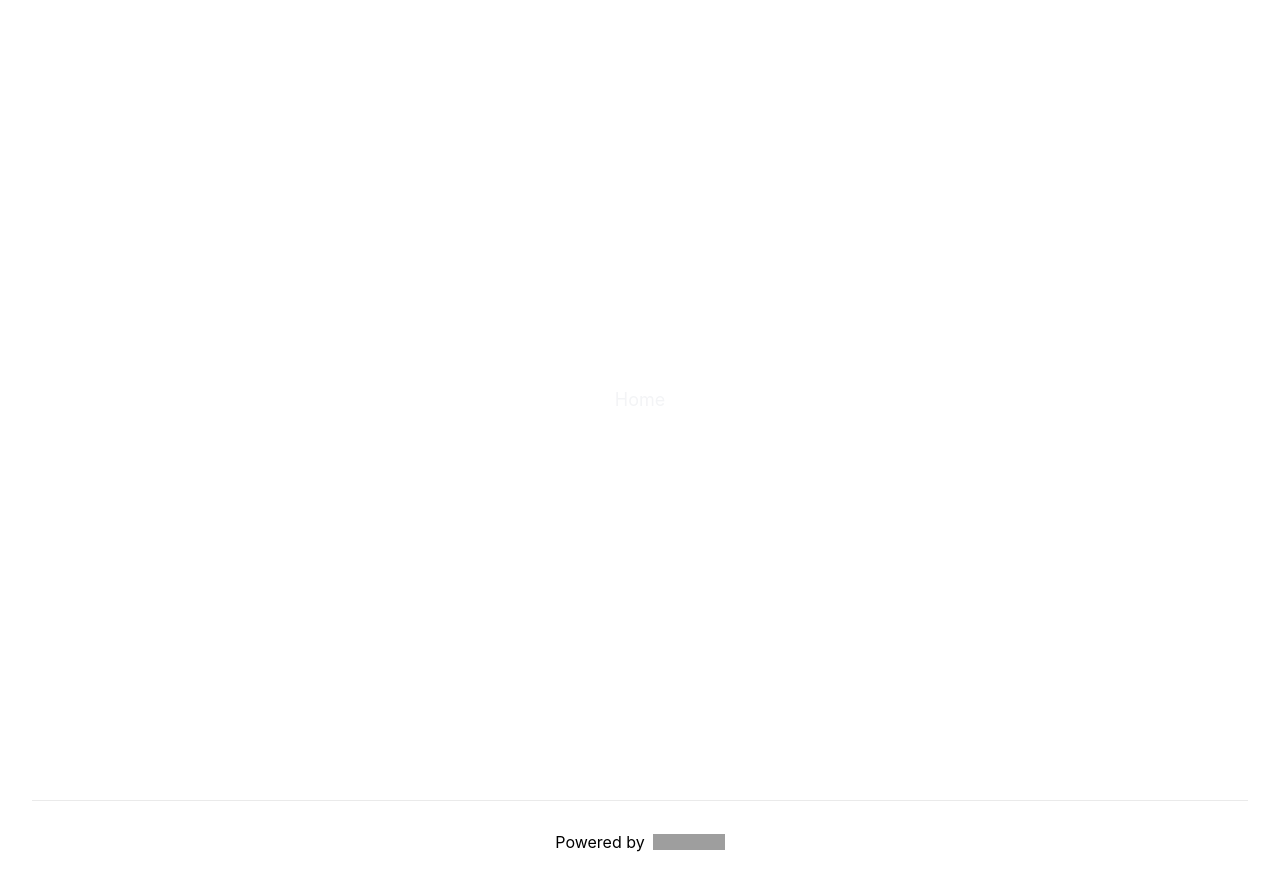
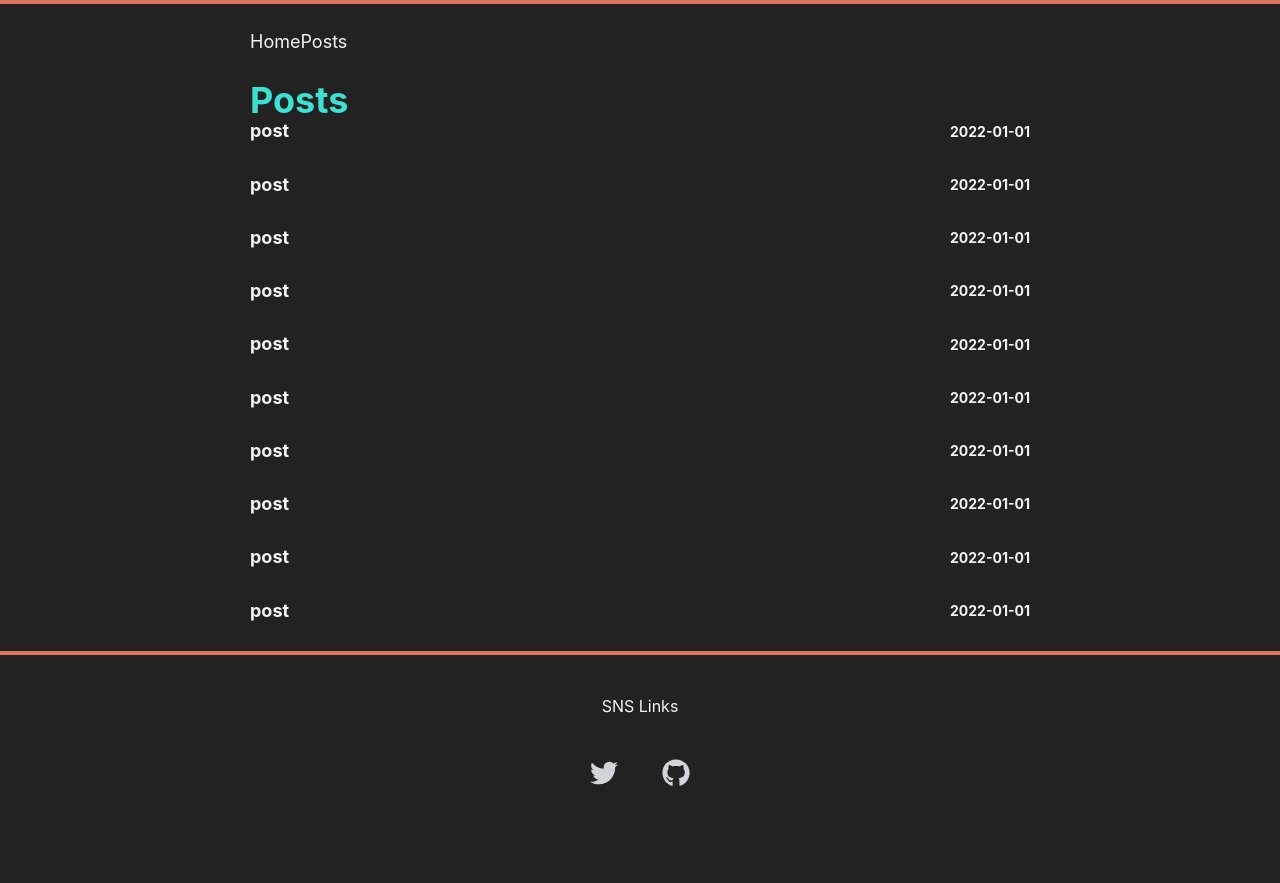
Before and after one commit to tk1351/Gullfoss, a Next.js app in the folder app/: page / in a window 1280 px wide. After the commit the page ends 831 px from the top, so only its background shows below. Built offline with nearby package versions, Linux system fonts and the light colour scheme; grey boxes are pictures that could not be loaded.

Commit message:
feat: MainView追加

```diff
--- a/app/src/components/molecules/BaseItem/BaseItem.tsx
+++ b/app/src/components/molecules/BaseItem/BaseItem.tsx
@@ -11,9 +11,11 @@ type Props = {
 const BaseItem: VFC<Props> = ({ title, date }) => {
   const { item } = styles
   return (
-    <li className={item}>
-      <BaseHeading4 text={title} />
-      <BaseDate date={date} />
+    <li>
+      <article className={item}>
+        <BaseHeading4 text={title} />
+        <BaseDate date={date} />
+      </article>
     </li>
   )
 }
--- a/app/src/components/organisms/BaseFooter/BaseFooter.module.css
+++ b/app/src/components/organisms/BaseFooter/BaseFooter.module.css
@@ -3,7 +3,7 @@
     flex-direction: column;
     justify-content: space-evenly;
     align-items: center;
-    width: 100vw;
+    width: 100%;
     height: 180px;
     border-top: 4px solid #DC745E;
 }
--- a/app/src/components/organisms/BaseHeader/BaseHeader.module.css
+++ b/app/src/components/organisms/BaseHeader/BaseHeader.module.css
@@ -1,15 +1,14 @@
 .nav {
-    width: 100vw;
-    height: 40px;
+    width: 100%;
+    height: 80px;
     border-top: 4px solid #DC745E;
 }
 
 .list {
-    width: 200px;
+    width: 400px;
     height: 100%;
     display: flex;
-    justify-content: space-between;
     align-items: center;
     margin: 0;
-    padding: 0 50px;
+    padding: 0 250px;
 }
--- /dev/null
+++ b/app/src/components/pages/MainPage/MainPage.tsx
@@ -0,0 +1,20 @@
+import { VFC } from 'react'
+import MainView from '../../templates/MainView/MainView'
+
+const MainPage: VFC = () => {
+  const items: { title: string; date: string }[] = [
+    { title: 'post', date: '2022-01-01' },
+    { title: 'post', date: '2022-01-01' },
+    { title: 'post', date: '2022-01-01' },
+    { title: 'post', date: '2022-01-01' },
+    { title: 'post', date: '2022-01-01' },
+    { title: 'post', date: '2022-01-01' },
+    { title: 'post', date: '2022-01-01' },
+    { title: 'post', date: '2022-01-01' },
+    { title: 'post', date: '2022-01-01' },
+    { title: 'post', date: '2022-01-01' },
+  ]
+  return <MainView heading={'Posts'} items={items} />
+}
+
+export default MainPage
--- /dev/null
+++ b/app/src/components/templates/MainView/MainView.module.css
@@ -0,0 +1,12 @@
+.wrapper {
+    width: 100%;
+    padding: 0 250px;
+}
+
+.articleList {
+    height: 500px;
+    display: flex;
+    flex-direction: column;
+    justify-content: space-between;
+    margin-bottom: 30px;
+}
--- /dev/null
+++ b/app/src/components/templates/MainView/MainView.tsx
@@ -0,0 +1,28 @@
+import { VFC } from 'react'
+import styles from './MainView.module.css'
+import BaseHeading2 from '../../atoms/BaseHeading2/BaseHeading2'
+import BaseItem from '../../molecules/BaseItem/BaseItem'
+
+type Props = {
+  heading: string
+  items: {
+    title: string
+    date: string
+  }[]
+}
+
+const MainView: VFC<Props> = ({ heading, items }) => {
+  const { wrapper, articleList } = styles
+  return (
+    <div className={wrapper}>
+      <BaseHeading2 text={heading} />
+      <ul className={articleList}>
+        {items.map((item, index) => (
+          <BaseItem title={item.title} date={item.date} key={index} />
+        ))}
+      </ul>
+    </div>
+  )
+}
+
+export default MainView
--- a/app/src/pages/index.tsx
+++ b/app/src/pages/index.tsx
@@ -1,34 +1,29 @@
 import type { NextPage } from 'next'
 import Head from 'next/head'
-import Image from 'next/image'
-import styles from '../styles/Home.module.css'
-import BaseLink from '../components/atoms/BaseLink/BaseLink'
+import MainPage from '../components/pages/MainPage/MainPage'
+import BaseHeader from '../components/organisms/BaseHeader/BaseHeader'
+import BaseFooter from '../components/organisms/BaseFooter/BaseFooter'
+import { faGithub, faTwitter } from '@fortawesome/free-brands-svg-icons'
 
 const Home: NextPage = () => {
+  const headerLinks = ['Home', 'Posts']
+  const footerLinks = [
+    { icon: faTwitter, href: '#' },
+    { icon: faGithub, href: '#' },
+  ]
   return (
-    <div className={styles.container}>
+    <div>
       <Head>
-        <title>Create Next App</title>
+        <title>Gullfoss</title>
         <meta name='description' content='Generated by create next app' />
-        <link rel='icon' href='/favicon.ico' />
       </Head>
 
-      <main className={styles.main}>
-        <BaseLink value={'Home'} state={'navigation'} />
+      <main>
+        <BaseHeader links={headerLinks} />
+        <MainPage />
       </main>
 
-      <footer className={styles.footer}>
-        <a
-          href='https://vercel.com?utm_source=create-next-app&utm_medium=default-template&utm_campaign=create-next-app'
-          target='_blank'
-          rel='noopener noreferrer'
-        >
-          Powered by{' '}
-          <span className={styles.logo}>
-            <Image src='/vercel.svg' alt='Vercel Logo' width={72} height={16} />
-          </span>
-        </a>
-      </footer>
+      <BaseFooter links={footerLinks} />
     </div>
   )
 }
--- a/app/src/styles/Home.module.css
+++ /dev/null
@@ -1,116 +0,0 @@
-.container {
-  padding: 0 2rem;
-}
-
-.main {
-  min-height: 100vh;
-  padding: 4rem 0;
-  flex: 1;
-  display: flex;
-  flex-direction: column;
-  justify-content: center;
-  align-items: center;
-}
-
-.footer {
-  display: flex;
-  flex: 1;
-  padding: 2rem 0;
-  border-top: 1px solid #eaeaea;
-  justify-content: center;
-  align-items: center;
-}
-
-.footer a {
-  display: flex;
-  justify-content: center;
-  align-items: center;
-  flex-grow: 1;
-}
-
-.title a {
-  color: #0070f3;
-  text-decoration: none;
-}
-
-.title a:hover,
-.title a:focus,
-.title a:active {
-  text-decoration: underline;
-}
-
-.title {
-  margin: 0;
-  line-height: 1.15;
-  font-size: 4rem;
-}
-
-.title,
-.description {
-  text-align: center;
-}
-
-.description {
-  margin: 4rem 0;
-  line-height: 1.5;
-  font-size: 1.5rem;
-}
-
-.code {
-  background: #fafafa;
-  border-radius: 5px;
-  padding: 0.75rem;
-  font-size: 1.1rem;
-  font-family: Menlo, Monaco, Lucida Console, Liberation Mono, DejaVu Sans Mono,
-    Bitstream Vera Sans Mono, Courier New, monospace;
-}
-
-.grid {
-  display: flex;
-  align-items: center;
-  justify-content: center;
-  flex-wrap: wrap;
-  max-width: 800px;
-}
-
-.card {
-  margin: 1rem;
-  padding: 1.5rem;
-  text-align: left;
-  color: inherit;
-  text-decoration: none;
-  border: 1px solid #eaeaea;
-  border-radius: 10px;
-  transition: color 0.15s ease, border-color 0.15s ease;
-  max-width: 300px;
-}
-
-.card:hover,
-.card:focus,
-.card:active {
-  color: #0070f3;
-  border-color: #0070f3;
-}
-
-.card h2 {
-  margin: 0 0 1rem 0;
-  font-size: 1.5rem;
-}
-
-.card p {
-  margin: 0;
-  font-size: 1.25rem;
-  line-height: 1.5;
-}
-
-.logo {
-  height: 1em;
-  margin-left: 0.5rem;
-}
-
-@media (max-width: 600px) {
-  .grid {
-    width: 100%;
-    flex-direction: column;
-  }
-}
--- a/app/src/styles/globals.css
+++ b/app/src/styles/globals.css
@@ -4,6 +4,7 @@ body {
   margin: 0;
   font-family: -apple-system, BlinkMacSystemFont, Segoe UI, Roboto, Oxygen,
     Ubuntu, Cantarell, Fira Sans, Droid Sans, Helvetica Neue, sans-serif;
+  background-color: #222222;
 }
 
 a {
@@ -14,3 +15,7 @@ a {
 * {
   box-sizing: border-box;
 }
+
+p {
+  color: #F3F4F6;
+}
```
Also changed, not shown: 1 other file (tests, documents, lock files or other folders).
